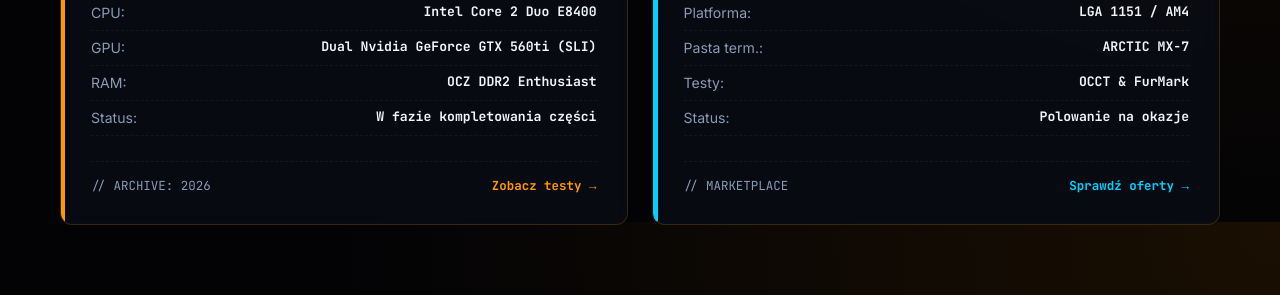
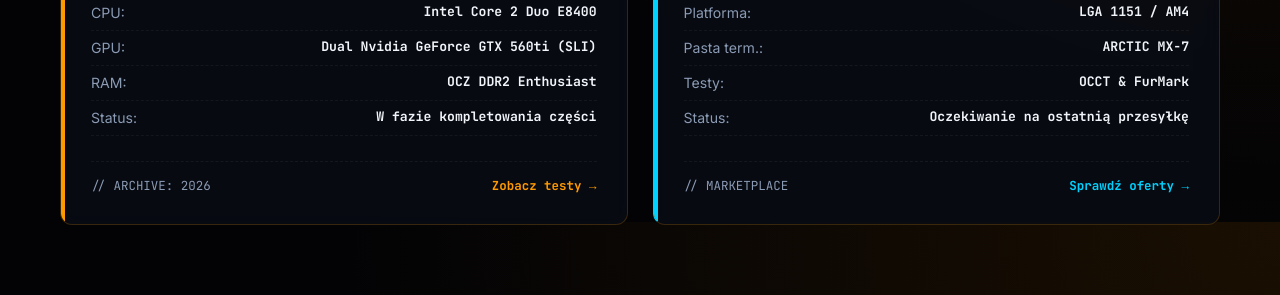
Before and after one commit to DevLabStudy/pc-hub, a Jekyll site: the page built from index.html, in a window 1280 px wide and 900 px high, scrolled down 526 px. Shown: the part 152-447 px from the top of the window. Built offline with Jekyll 4.4.1, drawn with Linux system fonts in a browser that asks for light colours.

Commit message:
Update index.html

```diff
--- a/index.html
+++ b/index.html
@@ -258,7 +258,7 @@ title: PC Hub | Hardware & Custom Assembly
                 <li><span>Platforma:</span> <span>LGA 1151 / AM4</span></li>
                 <li><span>Pasta term.:</span> <span>ARCTIC MX-7</span></li>
                 <li><span>Testy:</span> <span>OCCT & FurMark</span></li>
-                <li><span>Status:</span> <span>Polowanie na okazje</span></li>
+                <li><span>Status:</span> <span>Oczekiwanie na ostatnią przesyłkę</span></li>
             </ul>
         </div>
         <div class="build-footer">
```
